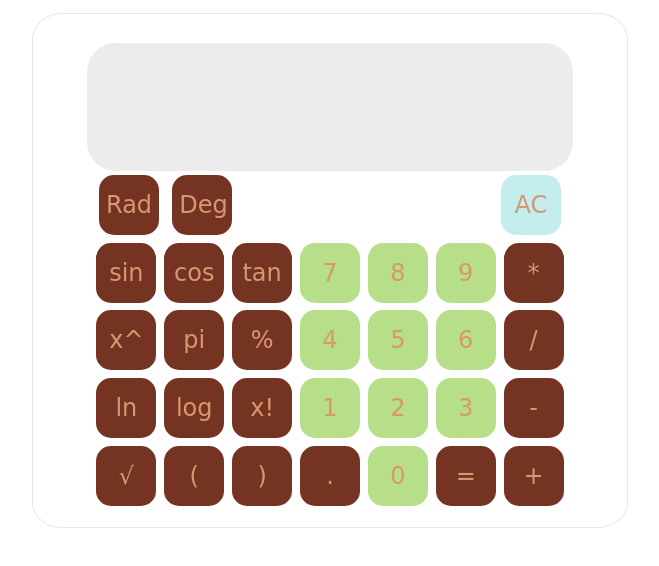
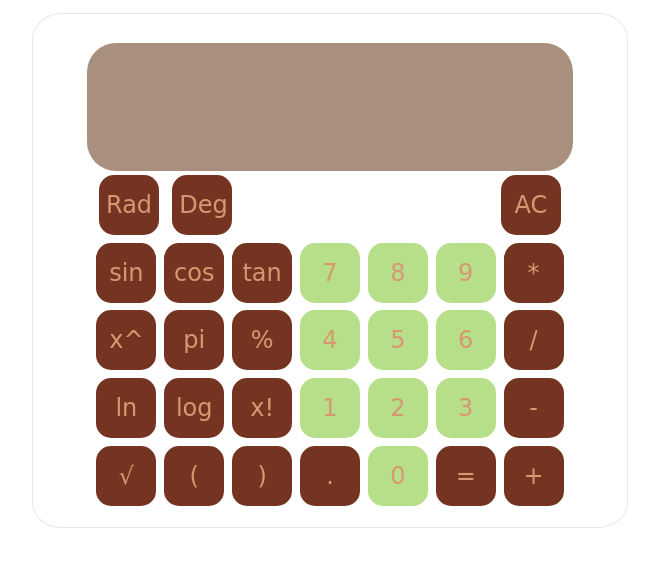
Before and after one commit to valakii00/notion-calculator-widget, a plain HTML site: page index.html in a window 1280 px wide. Shown: the whole page, without its empty margins (310-969 px from the left). Drawn offline with Linux system fonts and the light colour scheme; a web font is replaced by a local one.

Commit message:
Update index.html

```diff
--- a/index.html
+++ b/index.html
@@ -91,7 +91,7 @@ a:visited  {
 }
 
  #screen{
-    background-color: #ececec;
+    background-color: #A9907E;
     border: 3px solid transparent;
     /* box-shadow: 3px 3px 3px 3px grey; */
     border-radius: 29px;
@@ -112,7 +112,7 @@ a:visited  {
 
 
 #clean {
-  background: #c4eded;
+  background: #753422;
 }
 
 
```
